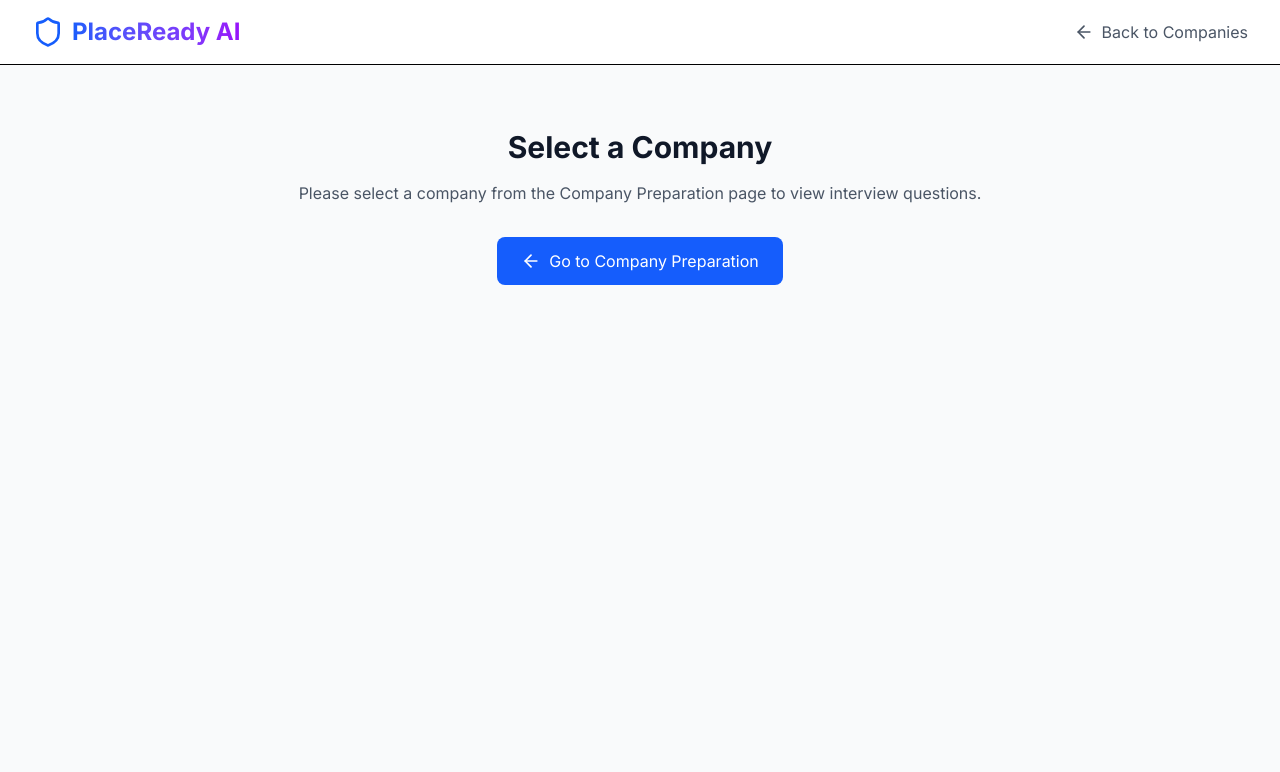
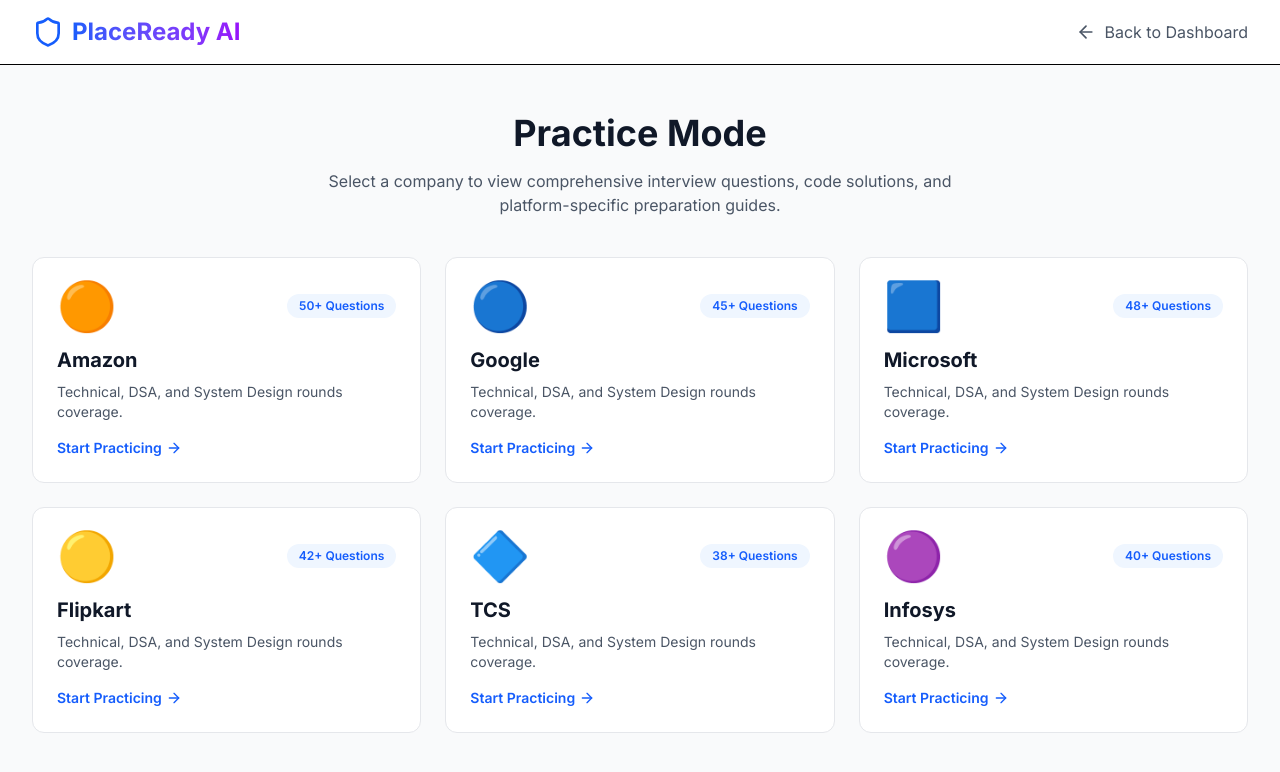
Before and after one commit to Mujahid845455/PlaceReadyAI, a Next.js app: page /dashboard/practice in a window 1280 px wide. Shown: the top 772 px of the page. Built offline with nearby package versions, Linux system fonts and the light colour scheme.

Commit message:
fix:practice mode

```diff
--- a/app/dashboard/practice/page.tsx
+++ b/app/dashboard/practice/page.tsx
@@ -16,6 +16,15 @@
   const toggleSection = (id: string) => {
     setExpandedSections(prev => ({ ...prev, [id]: !prev[id] }));
   };
+
+  const companies = [
+    { id: 'amazon', name: 'Amazon', logo: '🟠', questions: 50 },
+    { id: 'google', name: 'Google', logo: '🔵', questions: 45 },
+    { id: 'microsoft', name: 'Microsoft', logo: '🟦', questions: 48 },
+    { id: 'flipkart', name: 'Flipkart', logo: '🟡', questions: 42 },
+    { id: 'tcs', name: 'TCS', logo: '🔷', questions: 38 },
+    { id: 'infosys', name: 'Infosys', logo: '🟣', questions: 40 },
+  ];
 
   const companyData: Record<string, any> = {
     amazon: {
@@ -839,25 +848,44 @@
                   PlaceReady AI
                 </span>
               </Link>
-              <Link href="/dashboard/company-prep" className="flex items-center text-gray-600 hover:text-blue-600 transition text-sm sm:text-base">
+              <Link href="/dashboard" className="flex items-center text-gray-600 hover:text-blue-600 transition text-sm sm:text-base">
                 <ArrowLeft className="h-4 w-4 sm:h-5 sm:w-5 mr-1 sm:mr-2" />
-                <span className="hidden sm:inline">Back to Companies</span>
+                <span className="hidden sm:inline">Back to Dashboard</span>
                 <span className="sm:hidden">Back</span>
               </Link>
             </div>
           </div>
         </nav>
 
-        <div className="max-w-7xl mx-auto px-4 sm:px-6 lg:px-8 py-16 text-center">
-          <h1 className="text-3xl font-bold text-gray-900 mb-4">Select a Company</h1>
-          <p className="text-gray-600 mb-8">Please select a company from the Company Preparation page to view interview questions.</p>
-          <Link
-            href="/dashboard/company-prep"
-            className="bg-blue-600 text-white px-6 py-3 rounded-lg hover:bg-blue-700 transition inline-flex items-center"
-          >
-            <ArrowLeft className="h-5 w-5 mr-2" />
-            Go to Company Preparation
-          </Link>
+        <div className="max-w-7xl mx-auto px-3 sm:px-6 lg:px-8 py-8 sm:py-12">
+          <div className="text-center mb-10">
+            <h1 className="text-3xl sm:text-4xl font-bold text-gray-900 mb-4">Practice Mode</h1>
+            <p className="text-gray-600 max-w-2xl mx-auto">
+              Select a company to view comprehensive interview questions, code solutions, and platform-specific preparation guides.
+            </p>
+          </div>
+
+          <div className="grid grid-cols-1 sm:grid-cols-2 lg:grid-cols-3 gap-6">
+            {companies.map((c) => (
+              <Link
+                key={c.id}
+                href={`/dashboard/practice?company=${c.id}`}
+                className="bg-white rounded-xl p-6 border border-gray-200 hover:shadow-lg transition text-left group"
+              >
+                <div className="flex items-center justify-between mb-4">
+                  <div className="text-5xl group-hover:scale-110 transition duration-300">{c.logo}</div>
+                  <div className="bg-blue-50 text-blue-600 px-3 py-1 rounded-full text-xs font-semibold">
+                    {c.questions}+ Questions
+                  </div>
+                </div>
+                <h3 className="text-xl font-bold text-gray-900 mb-2">{c.name}</h3>
+                <p className="text-sm text-gray-600 mb-4">Technical, DSA, and System Design rounds coverage.</p>
+                <div className="text-blue-600 font-semibold text-sm flex items-center">
+                  Start Practicing <ArrowLeft className="h-4 w-4 ml-1 rotate-180" />
+                </div>
+              </Link>
+            ))}
+          </div>
         </div>
       </div>
     );
```
